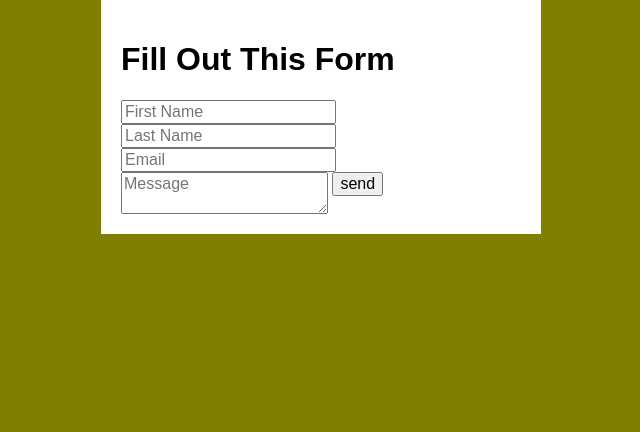
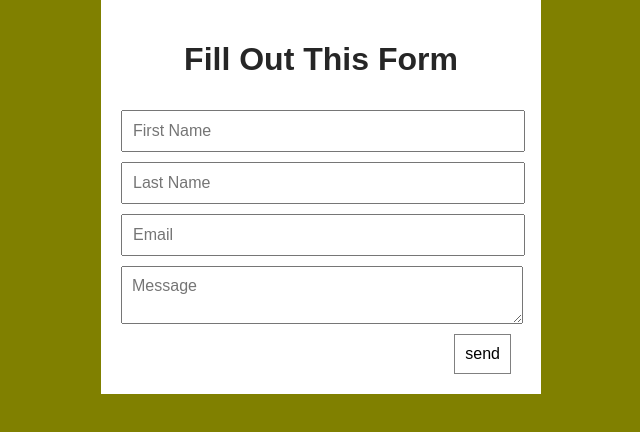
Before and after one commit to rkschoenrock/hw_listeners_lastname_firstname, a plain HTML site: page index.html in a window 1280 px wide. Shown: the whole page, without its empty margins (319-959 px from the left). Drawn offline with Linux system fonts and the light colour scheme.

Commit message:
Style the form

```diff
--- a/css/main.css
+++ b/css/main.css
@@ -1,10 +1,33 @@
 body {
-    background-color: olive;
+	background-color: olive;
 }
 
 .container {
 	width: 400px;
 	margin: auto;
-	padding: 20px;
+	padding: 20px 20px 70px 20px;
 	background-color: white;
 }
+
+h1 {
+	text-align: center;
+	color: #262626;
+	font-family: sans-serif;
+}
+
+.inputwidth {
+	width: 380px;
+	margin: auto;
+	padding: 10px;
+	margin-top: 10px;
+	font-family: sans-serif;
+}
+
+#submit {
+	padding: 10px;
+	margin: 10px;
+	border: 1px solid gray;
+	display: block;
+	float: right;
+	background-color: white;
+}
--- a/index.html
+++ b/index.html
@@ -2,7 +2,7 @@
 <html lang="en">
 <head>
     <meta charset="utf-8">
-    <title></title>
+    <title>Form</title>
     <meta name="description" content="">
 
     <link rel="stylesheet" href="css/vendor/normalize.min.css">
```
